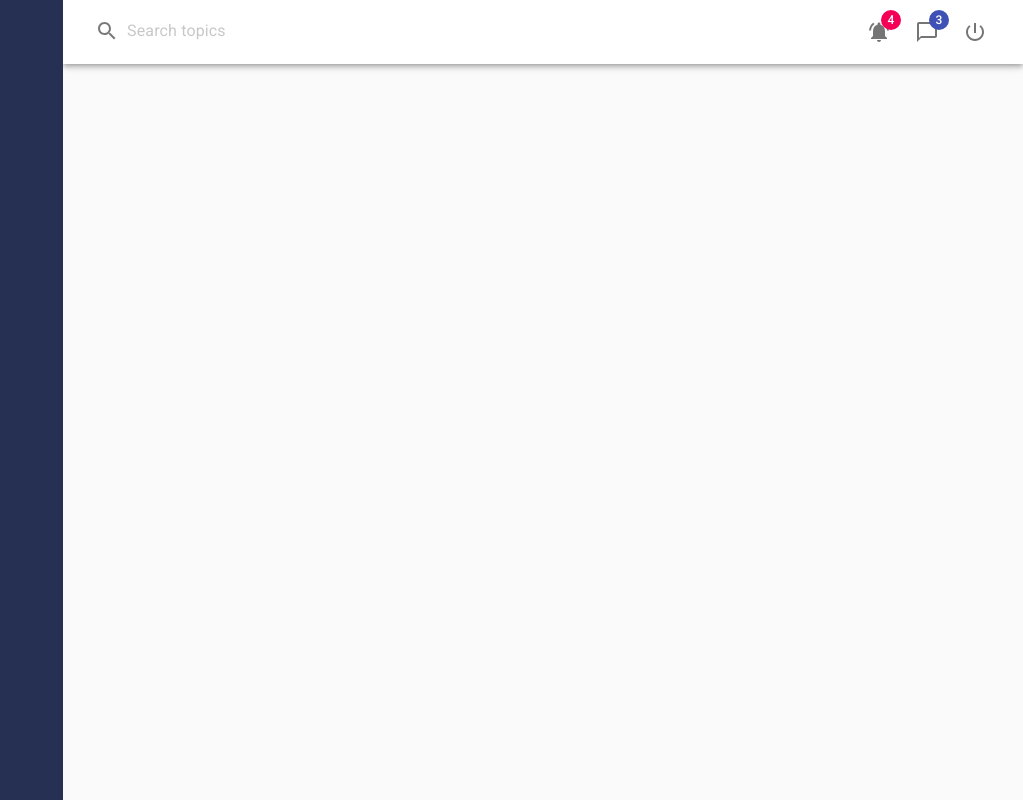
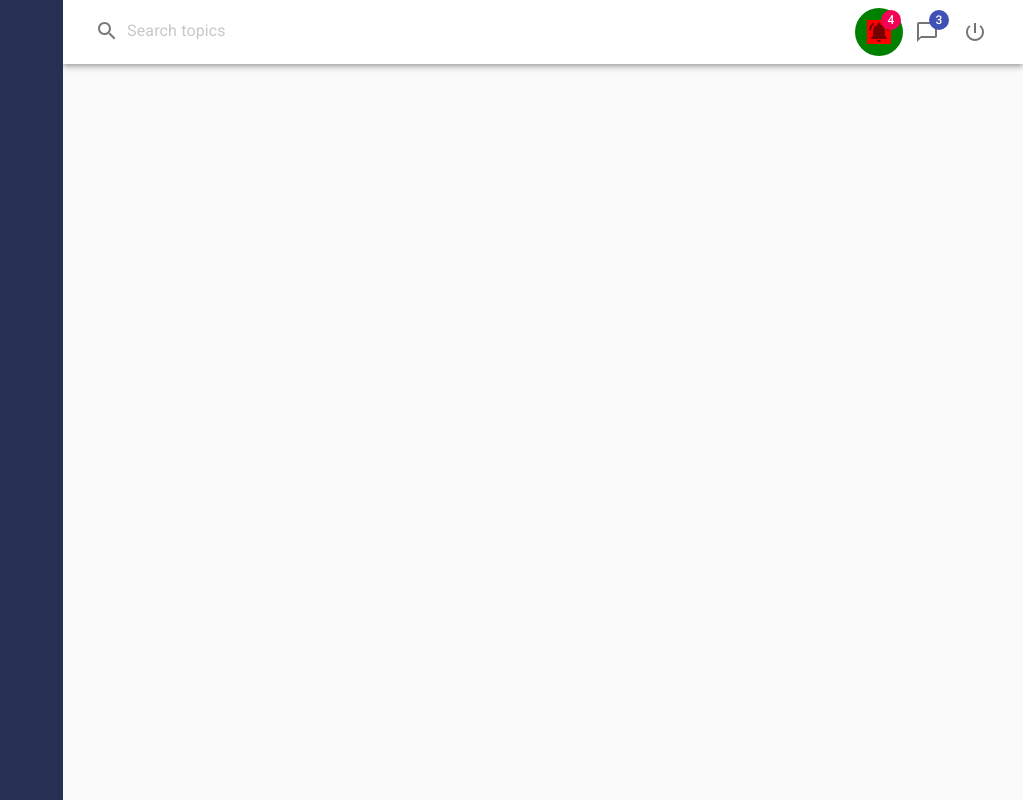
Before and after one commit to shubham-patel26/Material-UI-tutorial, a React (Create React App) app: page / in a window 1280 px wide. Shown: the whole page, without its empty margins (257-1280 px from the left). Built offline with nearby package versions, Linux system fonts and the light colour scheme.

Commit message:
overriding css using classes

```diff
--- a/src/Components/Header.js
+++ b/src/Components/Header.js
@@ -19,6 +19,13 @@ const useStyles = makeStyles({
             marginRight: '8px',
         }
 
+    },
+    btnRoot:{
+        backgroundColor:"green",
+    },
+
+    btnLabel:{
+        backgroundColor:"red",
     }
 })
 
@@ -40,7 +47,7 @@ export default function Header() {
 
                     </Grid>
                     <Grid item  >
-                        <IconButton>
+                        <IconButton classes={{root: classes.btnRoot, label: classes.btnLabel }}>
                             <Badge badgeContent={4} color="secondary" >
                                 <NotificationsActiveIcon fontsize="small"/>
                             </Badge>
```
